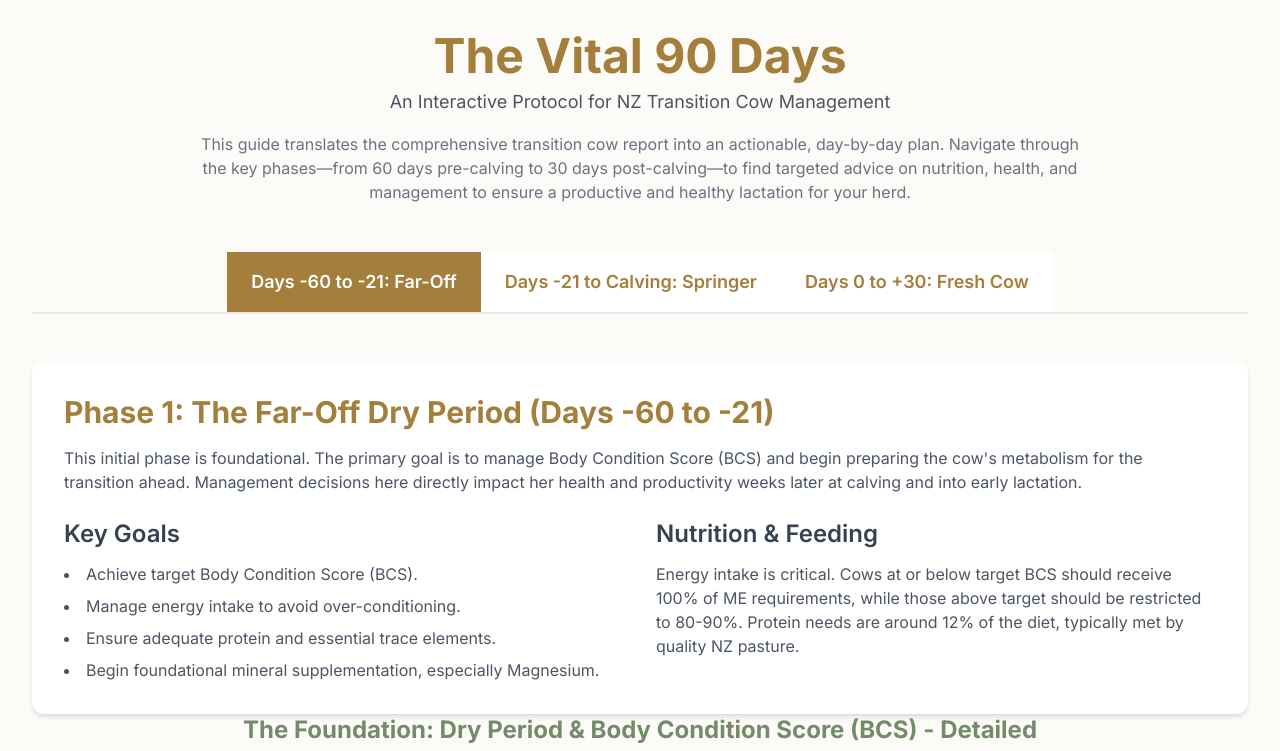
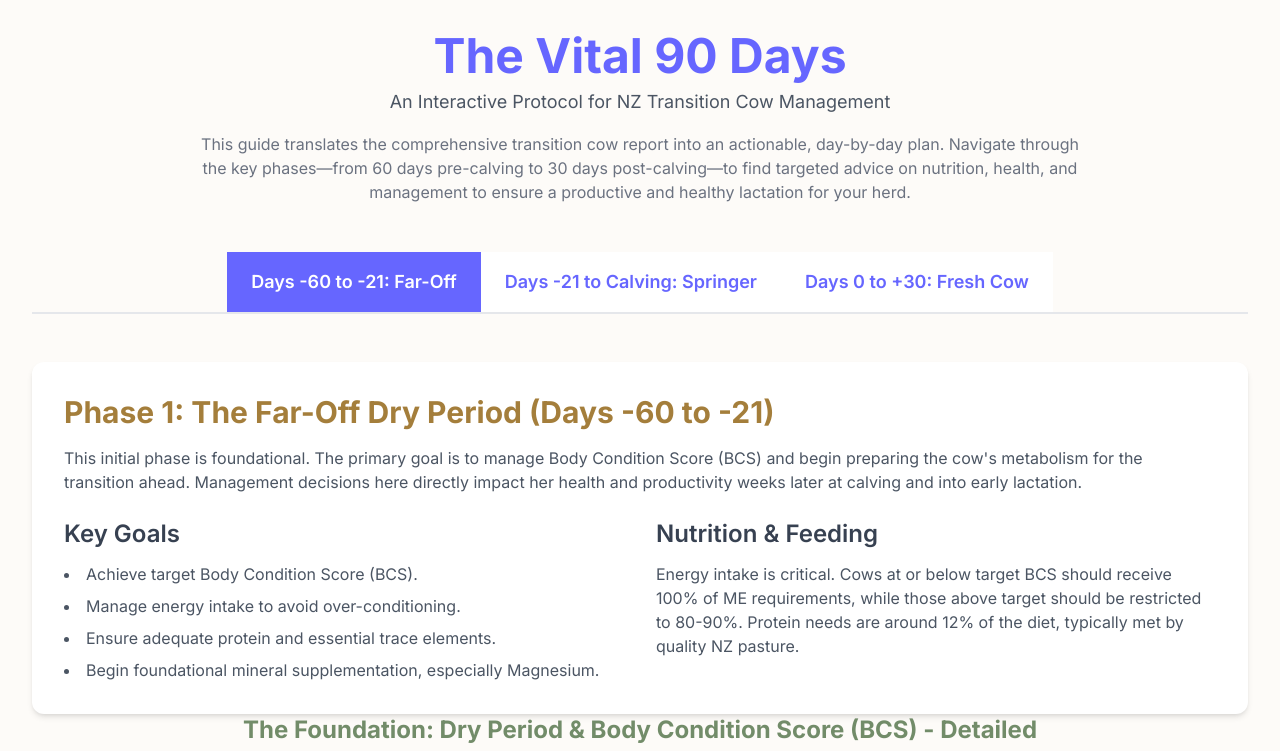
Before and after one commit to crchasedvm/TheVital90, a plain HTML site: page index.html in a window 1280 px wide. Shown: the top 751 px of the page. Drawn offline with nearby package versions, Linux system fonts and the light colour scheme.

Commit message:
Update index.html

```diff
--- a/index.html
+++ b/index.html
@@ -71,20 +71,20 @@
         }
         /* Styles from The Vital 90 Days for main nav and content sections */
         .main-header-h1 { /* Custom class for the new main title */
-            color: #A47E3B; /* Vital 90 accent */
+            color: #6666FF; /* Vital 90 accent */
         }
         .nav-tab { /* From Vital 90 Days for main timeline nav */
             transition: all 0.3s ease;
         }
         .nav-tab.tab-active { /* From Vital 90 Days for main timeline nav */
-            background-color: #A47E3B; /* Vital 90 accent */
+            background-color: #6666FF; /* Vital 90 accent */
             color: #FFFFFF;
             border-color: #A47E3B;
         }
         .nav-tab.tab-inactive { /* From Vital 90 Days for main timeline nav */
             background-color: #FFFFFF;
-            color: #A47E3B; /* Vital 90 accent */
-            border-color: #A47E3B;
+            color: #6666FF; /* Vital 90 accent */
+            border-color: #6666FF;
         }
         .content-section { /* From Vital 90 Days for main timeline content */
             display: none;
```
